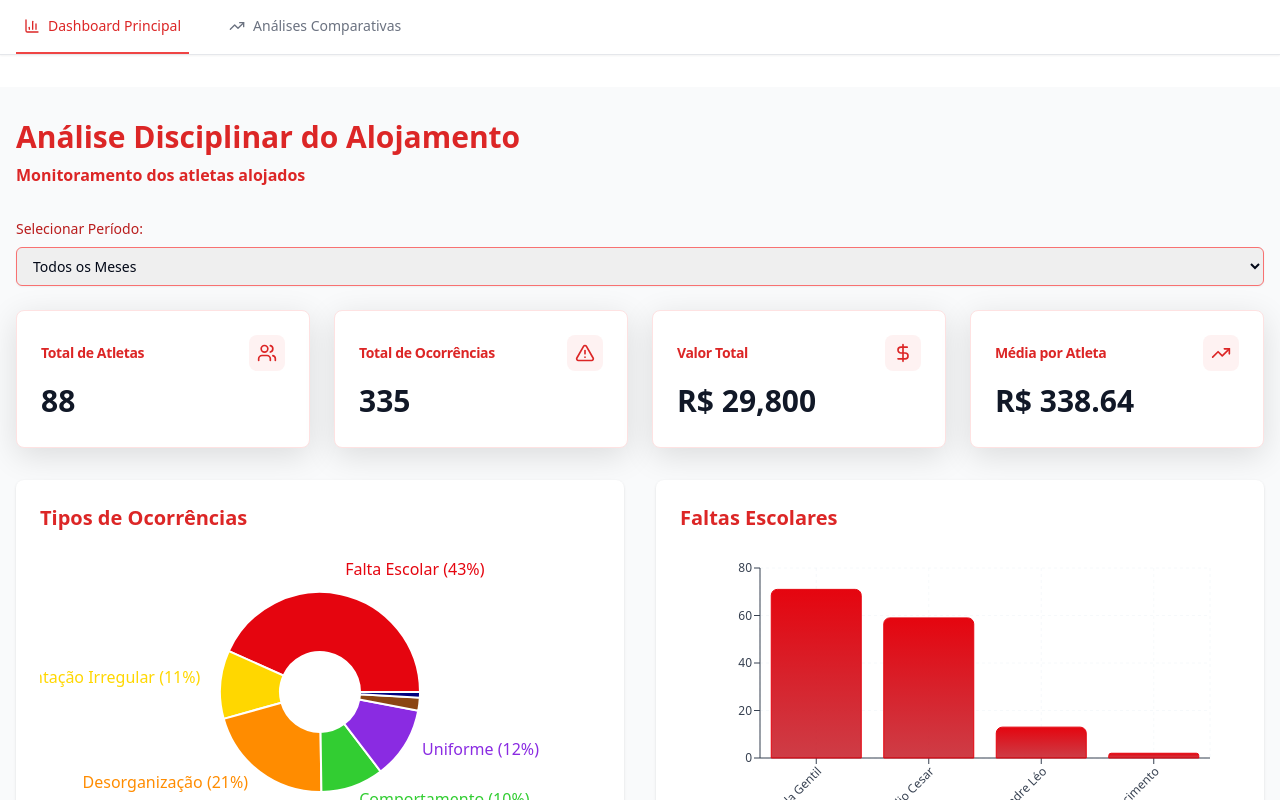
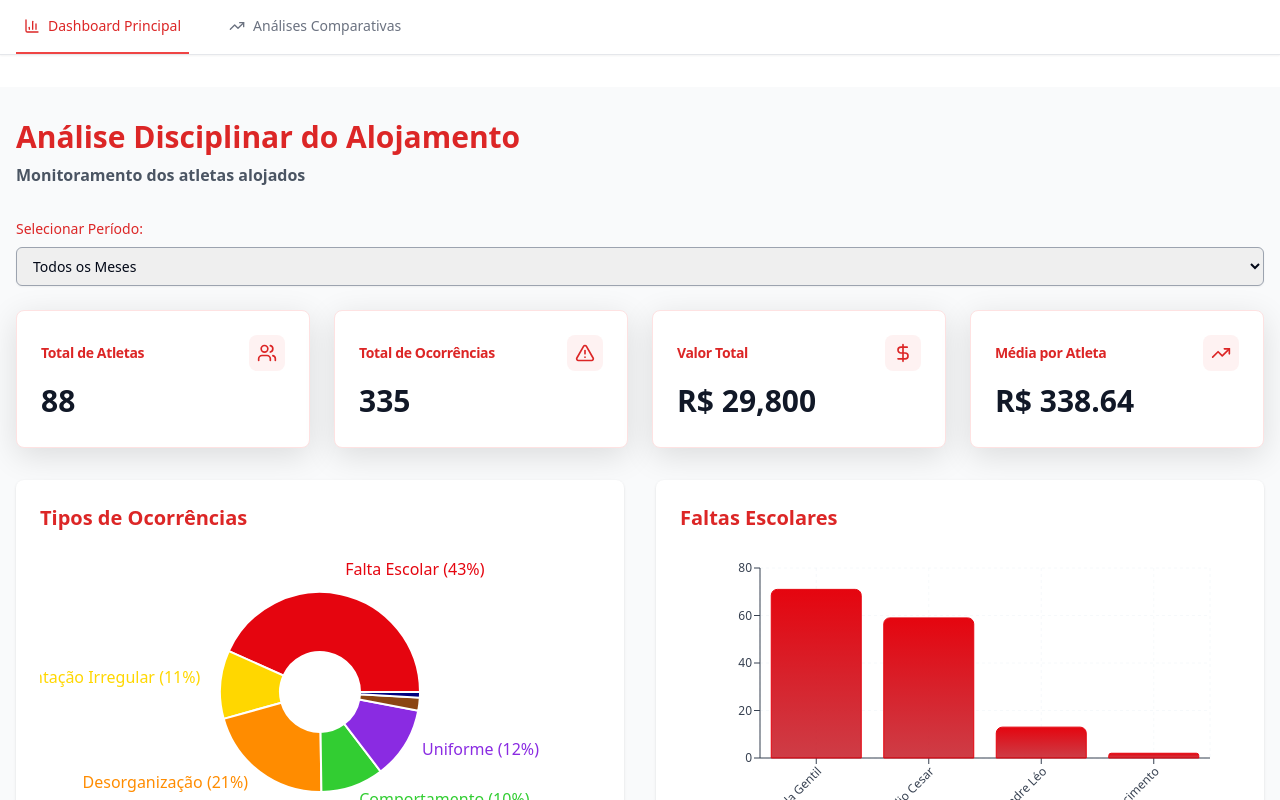
Before and after one commit to LordBuks/Dashcaixinha, a React (Vite) app: page / in a window 1280 px wide. Shown: the top 800 px of the page. Built offline with nearby package versions, Linux system fonts and the light colour scheme.

Commit message:
terminei cores pagina principal

```diff
--- a/src/components/MonthSelector.tsx
+++ b/src/components/MonthSelector.tsx
@@ -29,14 +29,14 @@ const MonthSelector: React.FC<MonthSelectorProps> = ({
 
   return (
     <div className="mb-6">
-      <label htmlFor="month-selector" className="block text-sm font-medium text-red-700 mb-2">
+      <label htmlFor="month-selector" className="block text-sm font-medium text-red-600 mb-2">
         Selecionar Período:
       </label>
       <select
         id="month-selector"
         value={currentValue}
         onChange={handleChange}
-        className="block w-full px-3 py-2 border border-red-400 rounded-md shadow-sm focus:outline-none focus:ring-red-500 focus:border-red-500 sm:text-sm"
+        className="block w-full px-3 py-2 border border-gray-400 rounded-md shadow-sm focus:outline-none focus:ring-red-500 focus:border-red-500 sm:text-sm"
       >
         {showAllOption && (
           <option value="all">Todos os Meses</option>
--- a/src/pages/Index.tsx
+++ b/src/pages/Index.tsx
@@ -167,7 +167,7 @@ const Index = () => {
       <div className="container mx-auto px-4 py-8">
         <div className="mb-8">
           <h1 className="text-3xl text-red-600 font-bold text-gray-900 mb-2">Análise Disciplinar do Alojamento</h1>
-          <p className="text-red-600 text-l font-bold">Monitoramento dos atletas alojados</p>
+          <p className="text-gray-600 text-l font-bold">Monitoramento dos atletas alojados</p>
         </div>
 
         {/* Seletor de Mês */}
--- a/src/pages/Index_old.tsx
+++ b/src/pages/Index_old.tsx
@@ -237,11 +237,11 @@ const Index = () => {
                   placeholder="Buscar atleta..."
                   value={searchTerm}
                   onChange={(e) => setSearchTerm(e.target.value)}
-                  className="pl-10 border-red-100 focus:border-red-300 focus:ring-red-200"
+                  className="pl-10 border-gray-200 focus:border-gray-200 focus:ring-gray-200"
                 />
               </div>
               <Select value={categoryFilter} onValueChange={setCategoryFilter}>
-                <SelectTrigger className="w-full sm:w-48 border-red-100 focus:border-red-300 focus:ring-red-200">
+                <SelectTrigger className="w-full sm:w-48 border-gray-200 focus:border-gray-200 focus:ring-gray-200">
                   <Filter className="h-4 w-4 mr-2 inter-text-secondary" />
                   <SelectValue placeholder="Filtrar por categoria" />
                 </SelectTrigger>
```
